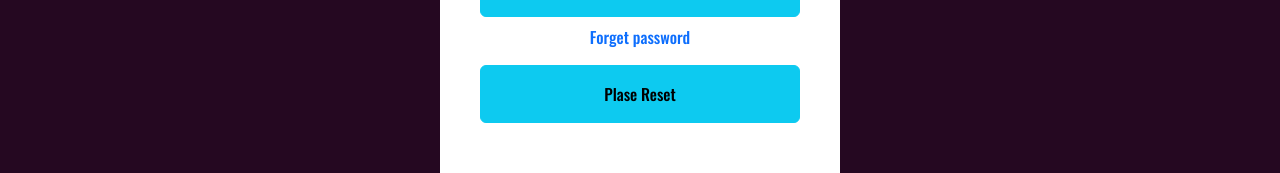
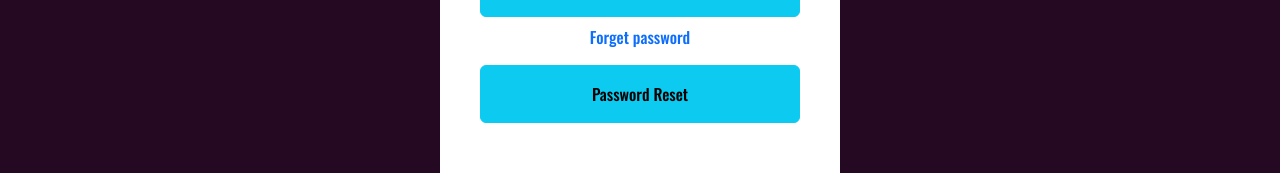
Before and after one commit to MDTufan/React-exm-poject, a React (Vite) app: page /login in a window 1280 px wide. Shown: the part 547-720 px from the top of the page. Built offline with nearby package versions, Linux system fonts and the light colour scheme; no server answers.

Commit message:
login btn work

```diff
--- a/src/Components/Login/LogIn.jsx
+++ b/src/Components/Login/LogIn.jsx
@@ -110,7 +110,7 @@ const hendelLogin=(e)=>{
   <div className="">
 
 <p className=" pt-2 text-primary">Forget password </p>
-<button className="btn btn-info py-3 px-5 btnnsize  btn-des " onClick={hendleFotgetpassword}  >Plase Reset</button>
+<button className="btn btn-info py-3 px-5 btnnsize  btn-des " onClick={hendleFotgetpassword}  >Password Reset</button>
 </div>
 
 </form>
```
